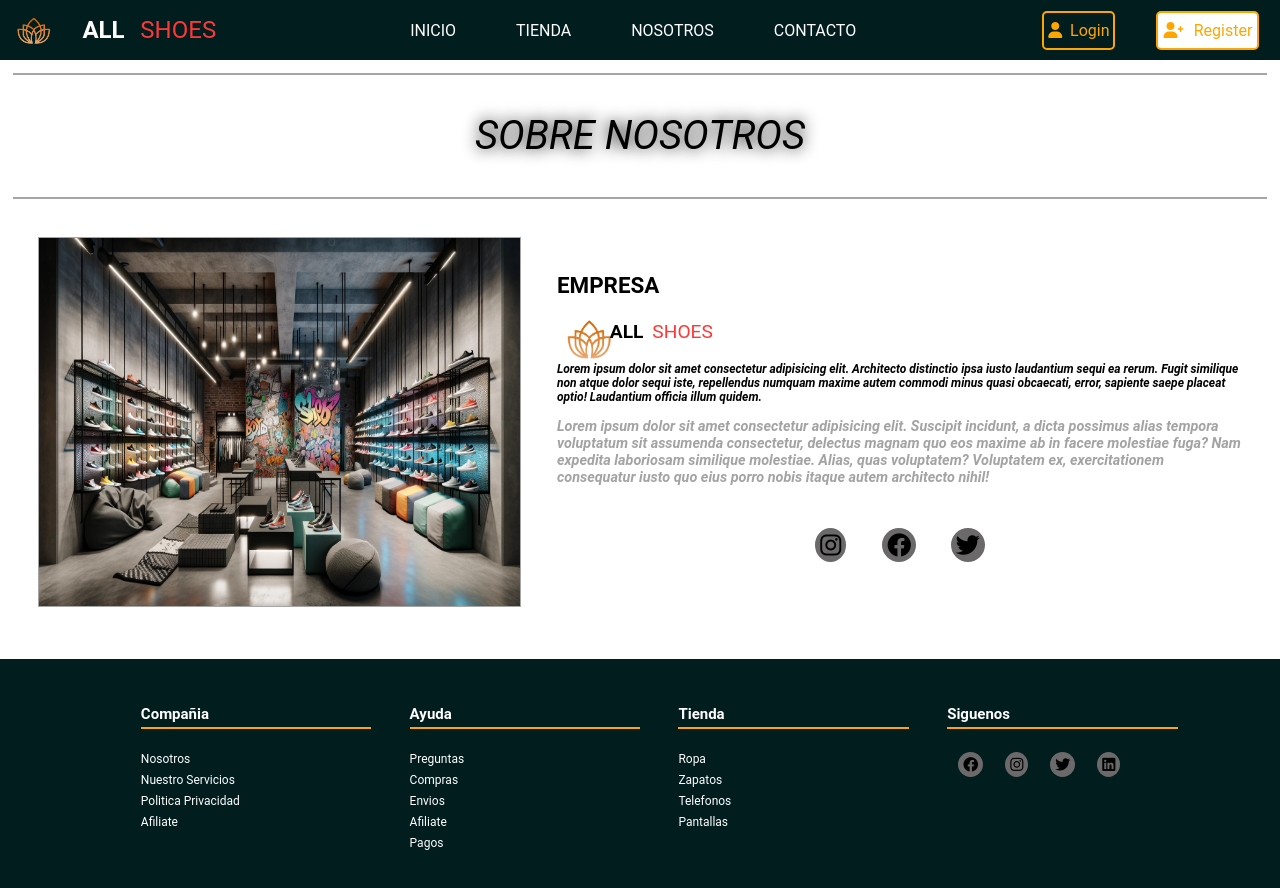
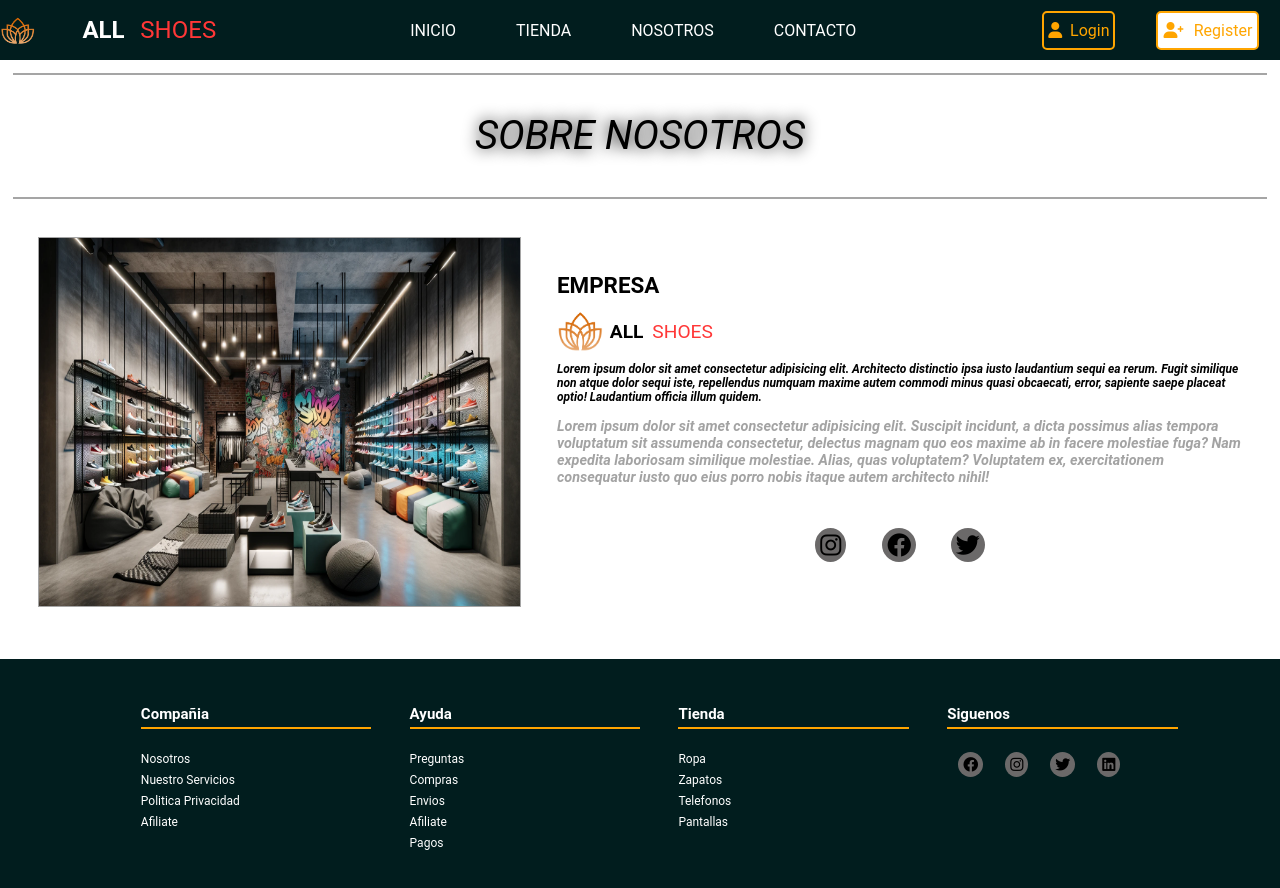
Before and after one commit to ManuelDorta/ManuelDorta.github.io, a plain HTML site: page nosotros/nosotros.html in a window 1280 px wide. Drawn offline with Linux system fonts and the light colour scheme.

Commit message:
Final edits

```diff
--- a/nosotros/nosotros.css
+++ b/nosotros/nosotros.css
@@ -22,9 +22,11 @@ body {
 }
 
 .contenedor1cabeza .imagenencabezado {
+    display: flex;
     width: 35px;
     height: 33px;
-    margin-left: 5%;
+    margin-right: 5%;
+    align-items: center;
 }
 
 .contenedor1cabeza .imagenencabezado img {
--- a/nosotros/nosotros.html
+++ b/nosotros/nosotros.html
@@ -35,7 +35,7 @@
                     <p>INICIO</p>
                 </div>
             </a>
-            <a href="/producto/producto.html">
+            <a href="/producto/Producto.html">
                 <div class="tienda">
                     <p>TIENDA</p>
                 </div>
```
Also changed, not shown: contacto/contacto.html (+1 -1 lines), producto/Producto.html (+1 -1 lines).
